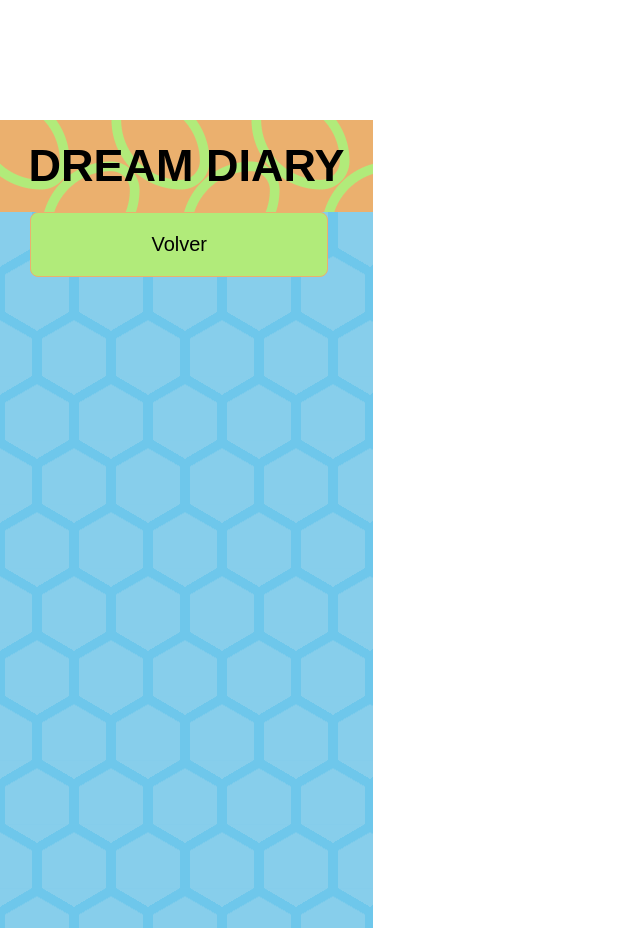
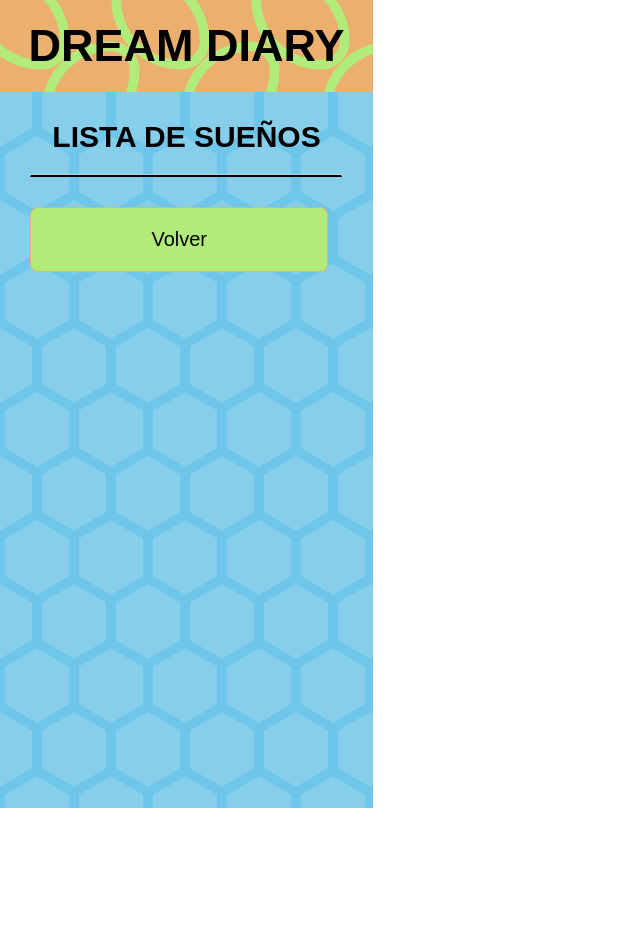
Before and after one commit to Galhrrera/dream-diary, a website built with Parcel: page src/index.html in a window 1280 px wide. Both pictures are taken after a click on the button "LISTA DE SUEÑOS". Shown: the whole page, without its empty margins (0-640 px from the left). After the commit the page ends 808 px from the top, so only its background shows below. Built offline with nearby package versions, Linux system fonts and the light colour scheme.

Commit message:
Se corrigió el título en la sección lista de sueños. Está OK

```diff
--- a/src/scss/main.scss
+++ b/src/scss/main.scss
@@ -124,7 +124,7 @@ section {
     align-items: center;
     justify-content: center;
     height: $max-height;
-    margin-top: 0px;
+    // margin-top: 0px;
 
     button {
 
@@ -148,7 +148,7 @@ section {
 
 #dream-list-section {
     height: $max-height;
-    margin-top: 0px;
+    // margin-top: -120px;
     // display: flex;
     flex-direction: column;
     align-items: center;
@@ -157,12 +157,17 @@ section {
         text-align: center;
         justify-content: center;
         font-size: 30px;
-        margin-top: 120px;
+        // margin-top: 120px;
+        color: black;
+        // background-color: black;
+        padding-top: 120px;
+        padding-bottom: 20px;
+
     }
 
     .list-container {
         max-height: 450px;
-        margin-top: 25px;
+        // margin-top: 150px;
         margin-left: 30px;
         /* Tamaño máximo del div que contiene la lista */
         overflow-y: auto;
@@ -171,7 +176,7 @@ section {
         border: 1px solid #ccc;
         margin-bottom: 10px;
         // border: 2px solid $color-extra-1;
-        width: 300px;
+        width: 310px;
         border-bottom: 2px solid black;
 
         ul {
@@ -347,11 +352,6 @@ section {
     margin-left: 30px;
 }
 
-
-
-
-
-
 .hidden {
     display: none;
 }
```
